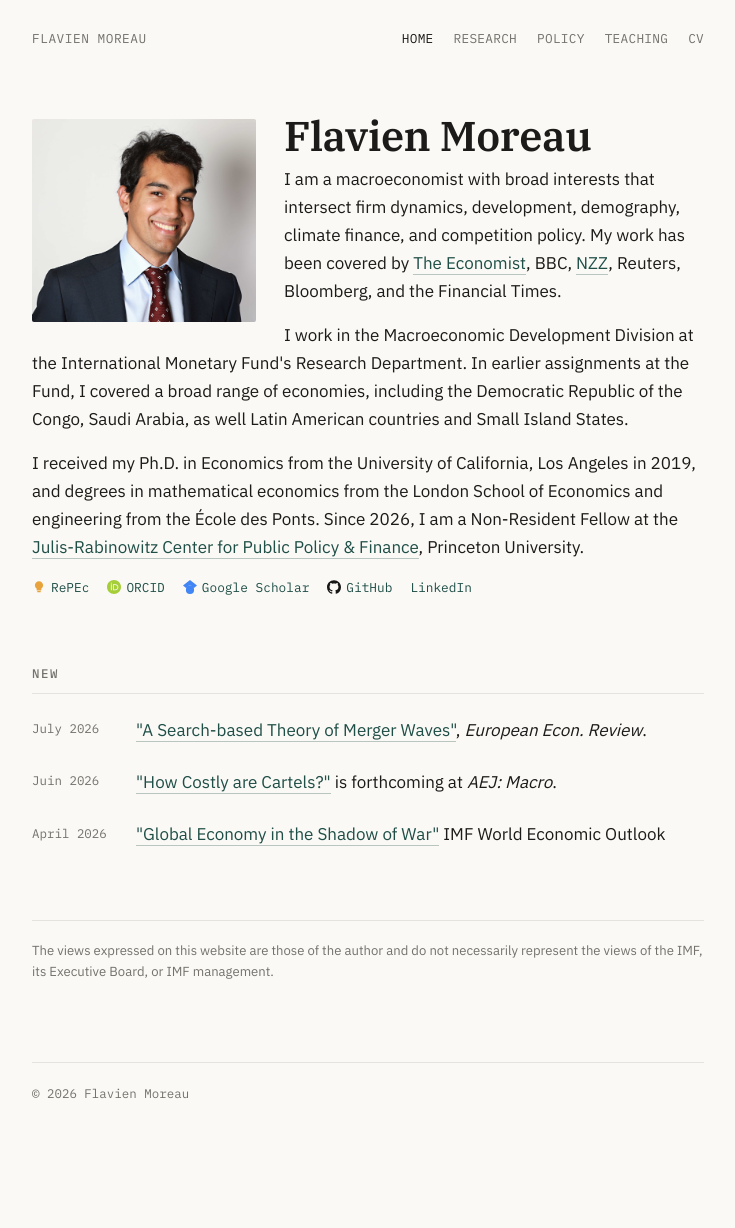
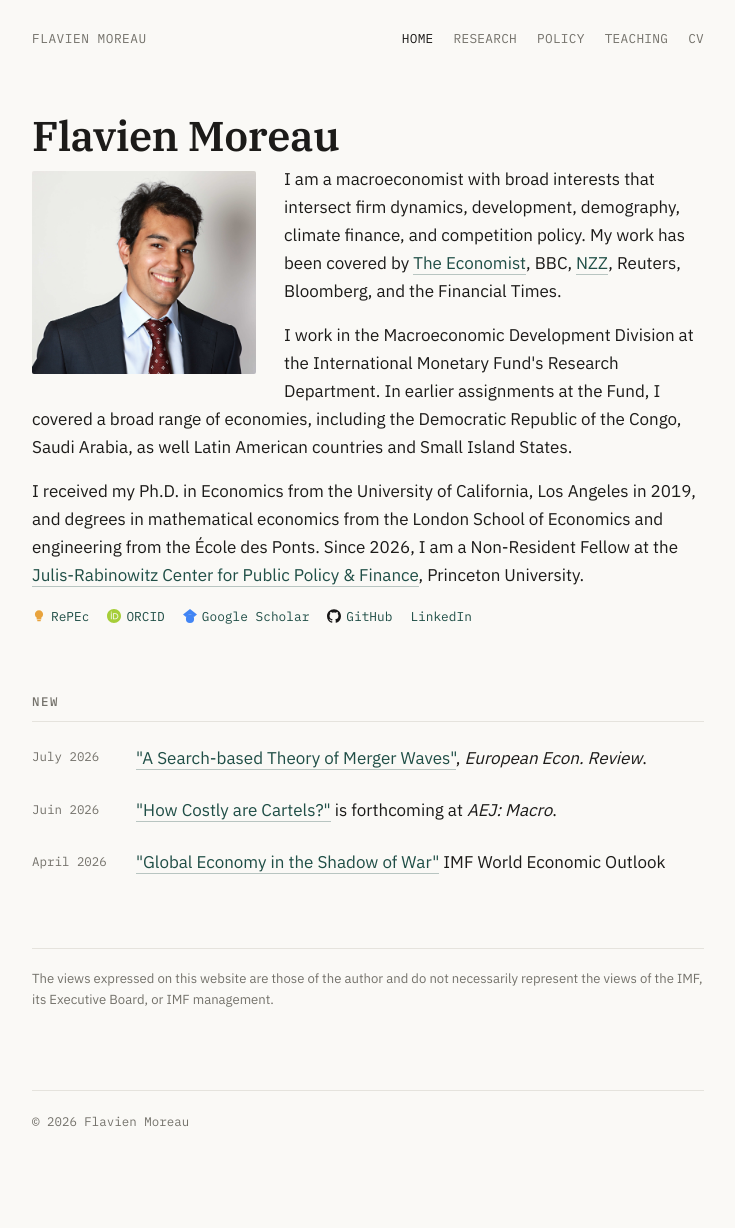
Before and after one commit to flavienmoreau/flavienmoreau.github.io, a Jekyll site: the page built from index.md, in a window 1280 px wide. Shown: the whole page, without its empty margins (272-1007 px from the left). Built offline with Jekyll 4.4.1, drawn with Linux system fonts in a browser that asks for light colours; before the commit the page ends 1200 px from its top, so only the background shows below that.

Commit message:
Refactor hero section and update author bio

```diff
--- a/index.md
+++ b/index.md
@@ -4,14 +4,16 @@ title: Home
 ---
 
 <section class="hero">
-  <img class="portrait" src="{{ '/assets/img/Moreau_Flavien_bio_pic.jpg' | relative_url }}" alt="{{ site.author.name }}">
   <h1>{{ site.author.name }}</h1>
   <!-- <p class="role">{{ site.author.role }}, {{ site.author.affiliation }}</p> -->
-  <div class="bio">
-    <p>I am a macroeconomist with broad interests that intersect firm dynamics, development, demography, climate finance, and competition policy. My work has been covered by <a href="https://www.economist.com/the-americas/2024/06/13/why-latin-america-is-the-worlds-trade-pipsqueak">The Economist</a>, BBC, <a href="{{ '/assets/press/NZZ_am_Sonntag_2025-09-28.pdf' | relative_url }}">NZZ</a>, Reuters, Bloomberg, and the Financial Times.</p>
-    <p> I work in the Macroeconomic Development Division at the International Monetary Fund's Research Department. In earlier assignments at the Fund, I covered a broad range of economies, including the Democratic Republic of the Congo, Saudi Arabia, as well Latin American countries and Small Island States. </p>
-    <p> I received my Ph.D. in Economics from the University of California, Los Angeles in 2019, and degrees in mathematical economics from the London School of Economics and engineering from the École des Ponts. Since 2026, I am a Non-Resident Fellow at the <a href="https://jrc.princeton.edu/">Julis-Rabinowitz Center for Public Policy & Finance</a>, Princeton University.</p>
-    {% include social.html %}
+  <div class="hero-body">
+    <img class="portrait" src="{{ '/assets/img/Moreau_Flavien_bio_pic.jpg' | relative_url }}" alt="{{ site.author.name }}">
+    <div class="bio">
+      <p>I am a macroeconomist with broad interests that intersect firm dynamics, development, demography, climate finance, and competition policy. My work has been covered by <a href="https://www.economist.com/the-americas/2024/06/13/why-latin-america-is-the-worlds-trade-pipsqueak">The Economist</a>, BBC, <a href="{{ '/assets/press/NZZ_am_Sonntag_2025-09-28.pdf' | relative_url }}">NZZ</a>, Reuters, Bloomberg, and the Financial Times.</p>
+      <p>I work in the Macroeconomic Development Division at the International Monetary Fund's Research Department. In earlier assignments at the Fund, I covered a broad range of economies, including the Democratic Republic of the Congo, Saudi Arabia, as well Latin American countries and Small Island States.</p>
+      <p>I received my Ph.D. in Economics from the University of California, Los Angeles in 2019, and degrees in mathematical economics from the London School of Economics and engineering from the École des Ponts. Since 2026, I am a Non-Resident Fellow at the <a href="https://jrc.princeton.edu/">Julis-Rabinowitz Center for Public Policy &amp; Finance</a>, Princeton University.</p>
+      {% include social.html %}
+    </div>
   </div>
 </section>
 
```
